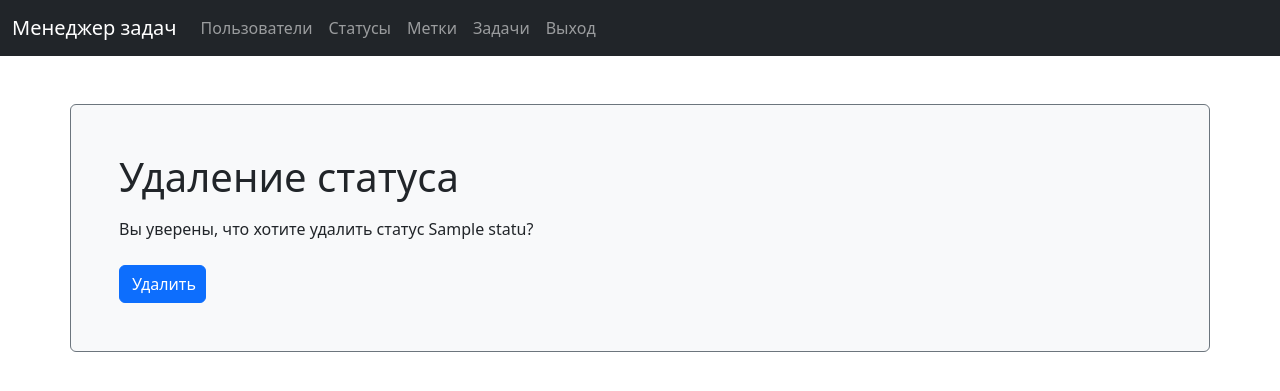
After one commit to remortalite/python-project-52, a Django app: page /statuses/1/delete/ in a window 1280 px wide. The commit adds this page. Shown: the top 391 px of the page. Run offline with Django 5.2, Linux system fonts and the light colour scheme; a user stored in the database is signed in; tables that the repository leaves empty hold one stand-in row (values such as "Sample post"); some libraries are stand-ins or nearby versions.

Commit message:
Add status delete

```diff
--- a/statuses/urls.py
+++ b/statuses/urls.py
@@ -1,6 +1,7 @@
 from django.urls import path
 
-from statuses.views import IndexView, StatusCreateView, StatusUpdateView
+from statuses.views import (IndexView, StatusCreateView,
+                            StatusUpdateView, StatusDeleteView)
 
 urlpatterns = [
     path('', IndexView.as_view(), name="statuses"),
@@ -8,4 +9,7 @@ urlpatterns = [
     path('<int:id>/update/',
          StatusUpdateView.as_view(),
          name="statuses_update"),
+    path('<int:id>/delete/',
+         StatusDeleteView.as_view(),
+         name="statuses_delete"),
 ]
--- a/statuses/views.py
+++ b/statuses/views.py
@@ -54,3 +54,17 @@ class StatusUpdateView(LoginRequiredMixin, View):
         messages.error(request, _("Имя статуса указано неверно"))
         return render(request, "statuses/update.html",
                       {"form": form, "status_id": id})
+
+
+class StatusDeleteView(LoginRequiredMixin, View):
+    def get(self, request, id, *args, **kwargs):
+        status = Status.objects.get(id=id)
+        return render(request, "statuses/delete.html",
+                      context={"status_id": id, "status": status})
+
+    def post(self, request, id, *args, **kwargs):
+        status = Status.objects.get(id=id)
+        if status:
+            status.delete()
+        messages.info(request, _("Статус успешно удален"))
+        return redirect(reverse("statuses"))
--- /dev/null
+++ b/templates/statuses/delete.html
@@ -0,0 +1,16 @@
+{% extends "layout/base.html" %}
+
+{% load i18n %}
+
+{% block content %}
+
+<h1 class="h1">{% translate "Удаление статуса" %}</h1>
+<p class="py-2">Вы уверены, что хотите удалить статус {{ status.name }}?</p>
+<form class="form col-6" method="post" action="{% url 'statuses_delete' id=status.id %}">
+    {% csrf_token %}
+    <div class="form-outline col-2">
+        <input type="submit" class="btn btn-primary w-100" value="{% translate 'Удалить' %}">
+    </div>
+</form>
+
+{% endblock %}
--- a/templates/statuses/index.html
+++ b/templates/statuses/index.html
@@ -24,7 +24,7 @@
             <td >
                 <a href="{% url 'statuses_update' id=status.id %}">{% translate "Редактировать" %}</a>
                 <br>
-                <a href="">{% translate "Удалить" %}</a>
+                <a href="{% url 'statuses_delete' id=status.id %}">{% translate "Удалить" %}</a>
             </td>
         </tr>
         {% endfor %}
```
